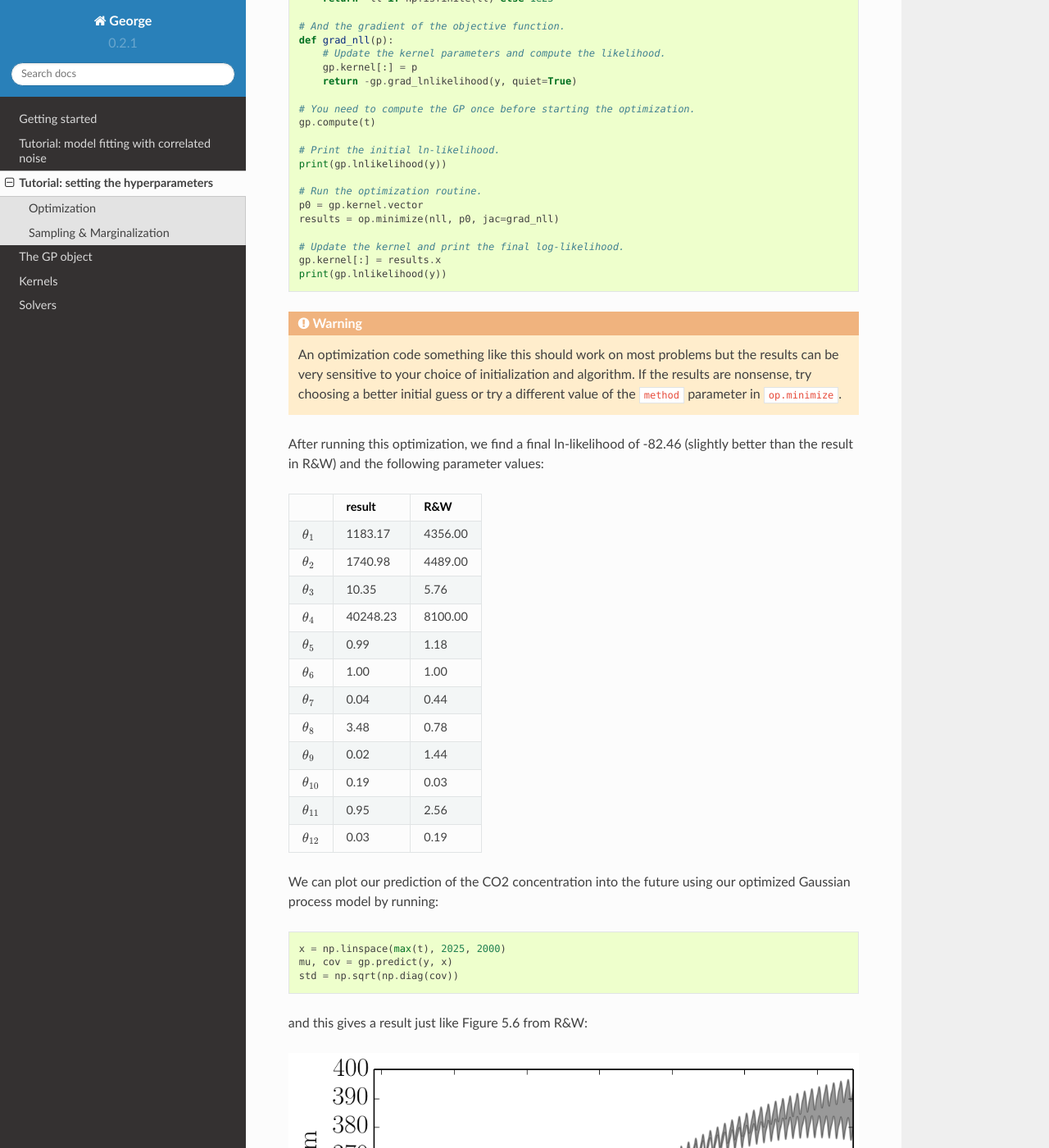
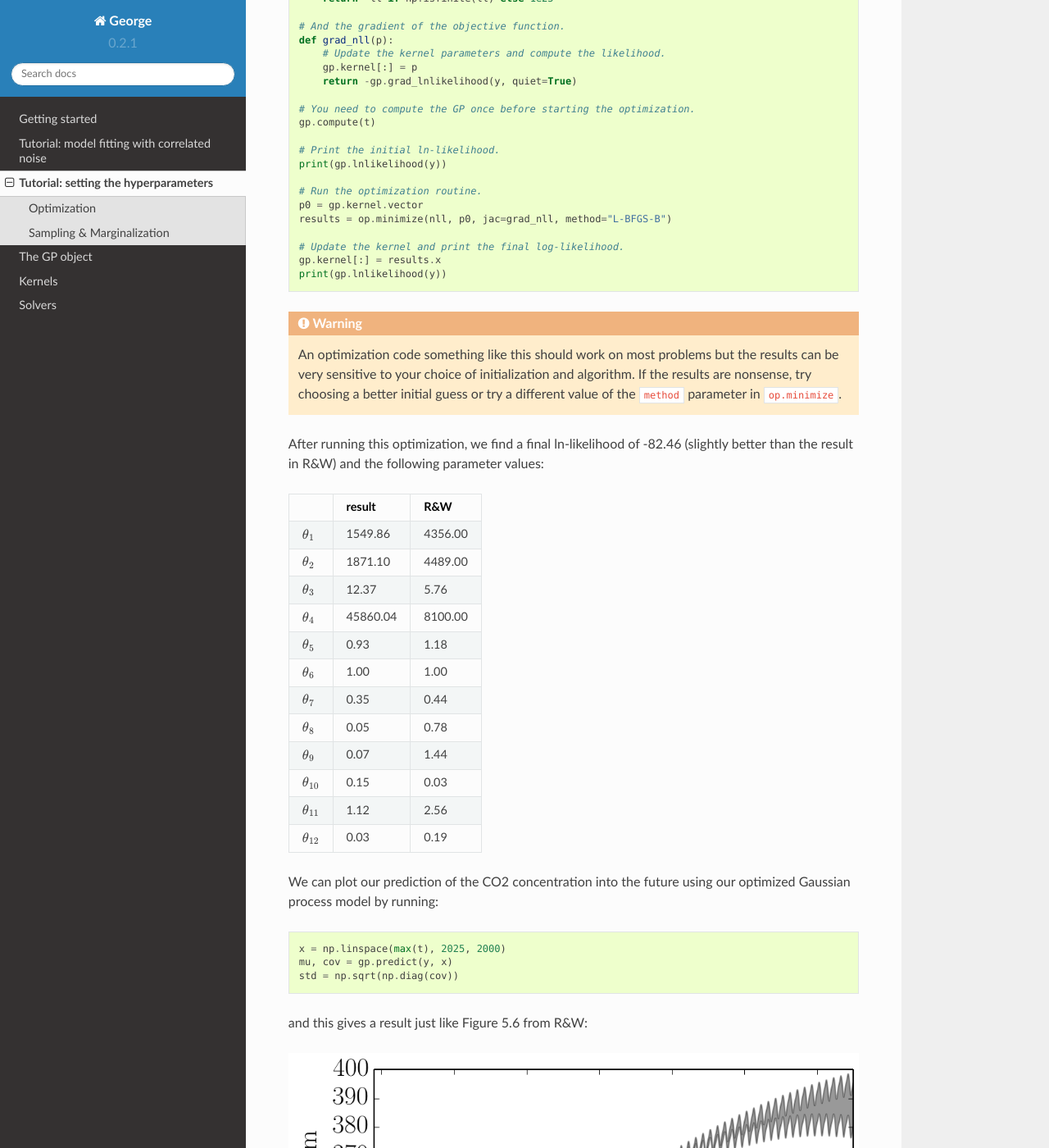
Before and after one commit to dfm/george, a Sphinx documentation site: the page built from docs/user/hyper.rst, in a window 1280 px wide and 1400 px high, scrolled down 2179 px. Shown: the whole window at 82% size. Built offline with Sphinx 7.4.7 and the Read the Docs theme 2.0.0, drawn with Linux system fonts in a browser that asks for light colours; formulas are drawn with MathJax 3.

Commit message:
optimization method

```diff
--- a/docs/_code/hyper.py
+++ b/docs/_code/hyper.py
@@ -67,7 +67,7 @@ print(gp.lnlikelihood(y))
 
 # Run the optimization routine.
 p0 = gp.kernel.vector
-results = op.minimize(nll, p0, jac=grad_nll)
+results = op.minimize(nll, p0, jac=grad_nll, method="L-BFGS-B")
 
 # Update the kernel and print the final log-likelihood.
 gp.kernel[:] = results.x
--- a/docs/_static/hyper/results.txt
+++ b/docs/_static/hyper/results.txt
@@ -1,27 +1,27 @@
 +---------------------+------------+------------+
 |                     | result     | R&W        |
 +=====================+============+============+
-| :math:`\theta_{1}`  |    1183.17 |    4356.00 |
+| :math:`\theta_{1}`  |    1549.86 |    4356.00 |
 +---------------------+------------+------------+
-| :math:`\theta_{2}`  |    1740.98 |    4489.00 |
+| :math:`\theta_{2}`  |    1871.10 |    4489.00 |
 +---------------------+------------+------------+
-| :math:`\theta_{3}`  |      10.35 |       5.76 |
+| :math:`\theta_{3}`  |      12.37 |       5.76 |
 +---------------------+------------+------------+
-| :math:`\theta_{4}`  |   40248.23 |    8100.00 |
+| :math:`\theta_{4}`  |   45860.04 |    8100.00 |
 +---------------------+------------+------------+
-| :math:`\theta_{5}`  |       0.99 |       1.18 |
+| :math:`\theta_{5}`  |       0.93 |       1.18 |
 +---------------------+------------+------------+
 | :math:`\theta_{6}`  |       1.00 |       1.00 |
 +---------------------+------------+------------+
-| :math:`\theta_{7}`  |       0.04 |       0.44 |
+| :math:`\theta_{7}`  |       0.35 |       0.44 |
 +---------------------+------------+------------+
-| :math:`\theta_{8}`  |       3.48 |       0.78 |
+| :math:`\theta_{8}`  |       0.05 |       0.78 |
 +---------------------+------------+------------+
-| :math:`\theta_{9}`  |       0.02 |       1.44 |
+| :math:`\theta_{9}`  |       0.07 |       1.44 |
 +---------------------+------------+------------+
-| :math:`\theta_{10}` |       0.19 |       0.03 |
+| :math:`\theta_{10}` |       0.15 |       0.03 |
 +---------------------+------------+------------+
-| :math:`\theta_{11}` |       0.95 |       2.56 |
+| :math:`\theta_{11}` |       1.12 |       2.56 |
 +---------------------+------------+------------+
 | :math:`\theta_{12}` |       0.03 |       0.19 |
 +---------------------+------------+------------+
--- a/docs/user/hyper.rst
+++ b/docs/user/hyper.rst
@@ -123,7 +123,7 @@ as follows:
 
     # Run the optimization routine.
     p0 = gp.kernel.vector
-    results = op.minimize(nll, p0, jac=grad_nll)
+    results = op.minimize(nll, p0, jac=grad_nll, method="L-BFGS-B")
 
     # Update the kernel and print the final log-likelihood.
     gp.kernel[:] = results.x
```
Also changed, not shown: docs/_static/hyper/figure.png.
